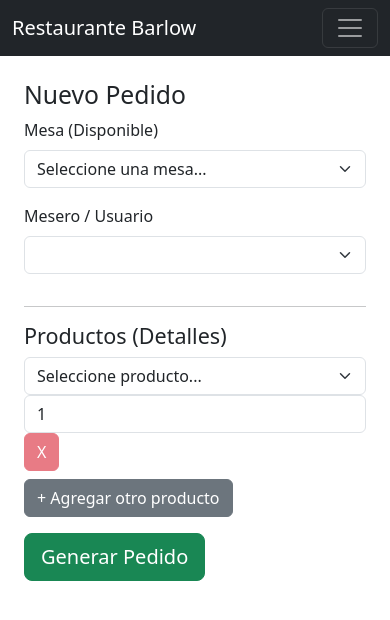
After one commit to JhZair/BarlowPOS, a Flask app: page /pedidos/nuevo in a window 390 px wide. The commit adds this page. Shown: the top 620 px of the page. Run offline with Flask 3, Linux system fonts and the light colour scheme; data that the repository does not hold is empty.

Commit message:
modulo para modificar 3 a mas entidades, osea pedidos

```diff
--- a/src/__init__.py
+++ b/src/__init__.py
@@ -14,11 +14,13 @@ def create_app():
     from .routes import productos
     from .routes import reportes
     from .routes import productos
+    from .routes import pedidos
 
     app.register_blueprint(home.bp)
     app.register_blueprint(usuarios.bp)
     app.register_blueprint(productos.bp)
     app.register_blueprint(reportes.bp)
+    app.register_blueprint(pedidos.bp)
 
     @app.route('/prueba-db')
     def prueba_db():
--- /dev/null
+++ b/src/routes/pedidos.py
@@ -0,0 +1,190 @@
+from flask import Blueprint, render_template, request, redirect, url_for, flash
+from src.database import get_db_connection
+
+bp = Blueprint('pedidos', __name__, url_prefix='/pedidos')
+
+# 1. VISUALIZAR LISTA DE PEDIDOS (Lectura de 3 tablas: Pedidos + Usuarios + Mesas)
+@bp.route('/')
+def index():
+    conn = get_db_connection()
+    cursor = conn.cursor(dictionary=True)
+
+    # Hacemos JOIN para mostrar nombres en lugar de IDs
+    query = """
+        SELECT p.id_pedido, p.fecha, p.total,
+               u.nombre AS nombre_mesero,
+               m.numero AS numero_mesa,
+               m.estado AS estado_mesa
+        FROM pedidos p
+        JOIN usuarios u ON p.id_usuario = u.id_usuario
+        JOIN mesas m ON p.id_mesa = m.id_mesa
+        ORDER BY p.fecha DESC
+    """
+    cursor.execute(query)
+    pedidos = cursor.fetchall()
+
+    conn.close()
+    return render_template('pedidos/index.html', pedidos=pedidos)
+
+# 2. VISUALIZAR DETALLE DE UN PEDIDO (Lectura de: Detalles + Productos)
+@bp.route('/<int:id>')
+def ver_detalle(id):
+    conn = get_db_connection()
+    cursor = conn.cursor(dictionary=True)
+
+    # Obtener cabecera
+    cursor.execute("""
+        SELECT p.*, u.nombre as mesero, m.numero as mesa
+        FROM pedidos p
+        JOIN usuarios u ON p.id_usuario = u.id_usuario
+        JOIN mesas m ON p.id_mesa = m.id_mesa
+        WHERE p.id_pedido = %s
+    """, (id,))
+    pedido = cursor.fetchone()
+
+    # Obtener los productos (JOIN con productos para saber el nombre)
+    cursor.execute("""
+        SELECT d.*, pr.nombre
+        FROM detalles_de_ventas d
+        JOIN productos pr ON d.id_producto = pr.id_producto
+        WHERE d.id_pedido = %s
+    """, (id,))
+    detalles = cursor.fetchall()
+
+    conn.close()
+
+    if pedido is None:
+        flash('Pedido no encontrado', 'danger')
+        return redirect(url_for('pedidos.index'))
+
+    return render_template('pedidos/detalle.html', pedido=pedido, detalles=detalles)
+
+
+@bp.route('/nuevo', methods=['GET', 'POST'])
+def nuevo_pedido():
+    conn = get_db_connection()
+    cursor = conn.cursor(dictionary=True)
+
+    # Variable para controlar si redirigimos o mostramos el html
+    pedido_creado = False
+
+    if request.method == 'POST':
+        # Datos del formulario
+        id_mesa = request.form['id_mesa']
+        id_usuario = request.form['id_usuario']
+
+        productos_ids = request.form.getlist('productos[]')
+        cantidades = request.form.getlist('cantidades[]')
+
+        try:
+            conn.start_transaction()
+
+            # 1. Crear cabecera
+            cursor.execute(
+                "INSERT INTO pedidos (total, id_usuario, id_mesa, fecha) VALUES (%s, %s, %s, NOW())",
+                (0, id_usuario, id_mesa)
+            )
+            id_nuevo_pedido = cursor.lastrowid
+
+            total_acumulado = 0
+
+            # 2. Insertar detalles
+            for i in range(len(productos_ids)):
+                pid = productos_ids[i]
+                cant = int(cantidades[i])
+
+                if cant > 0:
+                    cursor.execute("SELECT precio_base FROM productos WHERE id_producto = %s", (pid,))
+                    producto = cursor.fetchone()
+
+                    if producto: # Validación extra por seguridad
+                        precio = producto['precio_base']
+                        subtotal = precio * cant
+                        total_acumulado += subtotal
+
+                        cursor.execute("""
+                            INSERT INTO detalles_de_ventas (id_pedido, id_producto, cantidad, precio_unitario)
+                            VALUES (%s, %s, %s, %s)
+                        """, (id_nuevo_pedido, pid, cant, precio))
+
+            # Actualizar total
+            cursor.execute("UPDATE pedidos SET total = %s WHERE id_pedido = %s", (total_acumulado, id_nuevo_pedido))
+
+            # 3. Bloquear mesa
+            cursor.execute("UPDATE mesas SET estado = 'ocupada' WHERE id_mesa = %s", (id_mesa,))
+
+            conn.commit()
+            flash('Pedido creado exitosamente', 'success')
+            pedido_creado = True # Marcamos éxito
+
+        except Exception as e:
+            conn.rollback()
+            flash(f'Error al crear el pedido: {e}', 'danger')
+            # NO CERRAMOS AQUI, dejamos que el código fluya para recargar el formulario
+
+    # Si se creó con éxito, cerramos y redirigimos
+    if pedido_creado:
+        cursor.close()
+        conn.close()
+        return redirect(url_for('home.index'))
+
+    # --- SI LLEGAMOS AQUI ES PORQUE ES UN GET O EL POST FALLÓ ---
+    # Necesitamos la conexión abierta para cargar las listas nuevamente
+
+    try:
+        # Cargar datos para el formulario
+        cursor.execute("SELECT * FROM mesas WHERE estado = 'disponible'")
+        mesas_disponibles = cursor.fetchall()
+
+        cursor.execute("SELECT * FROM usuarios WHERE acceso = 'activo'")
+        usuarios = cursor.fetchall()
+
+        cursor.execute("SELECT * FROM productos")
+        productos = cursor.fetchall()
+
+        return render_template('pedidos/crear.html', mesas=mesas_disponibles, usuarios=usuarios, productos=productos)
+
+    finally:
+        # Aquí sí cerramos definitivamente pase lo que pase al renderizar
+        cursor.close()
+        conn.close()
+
+
+@bp.route('/eliminar/<int:id>', methods=['POST'])
+def eliminar_pedido(id):
+    conn = get_db_connection()
+    cursor = conn.cursor(dictionary=True)
+
+    try:
+        conn.start_transaction()
+
+        # 1. Averiguar qué mesa estaba ocupando este pedido antes de borrarlo
+        cursor.execute("SELECT id_mesa FROM pedidos WHERE id_pedido = %s", (id,))
+        pedido = cursor.fetchone()
+
+        if not pedido:
+            flash('El pedido no existe.', 'warning')
+            return redirect(url_for('pedidos.index'))
+
+        id_mesa = pedido['id_mesa']
+
+        # 2. Borrar el pedido
+        # Gracias al ON DELETE CASCADE en tu CREATE TABLE,
+        # esto también borra los 'detalles_de_ventas' automáticamente.
+        cursor.execute("DELETE FROM pedidos WHERE id_pedido = %s", (id,))
+
+        # 3. Liberar la mesa (ponerla en 'disponible')
+        # Solo lo hacemos si la mesa estaba 'ocupada' para evitar inconsistencias
+        cursor.execute("UPDATE mesas SET estado = 'disponible' WHERE id_mesa = %s", (id_mesa,))
+
+        conn.commit()
+        flash('Pedido eliminado y mesa liberada correctamente.', 'success')
+
+    except Exception as e:
+        conn.rollback()
+        flash(f'Error al eliminar el pedido: {e}', 'danger')
+    finally:
+        cursor.close()
+        conn.close()
+
+    return redirect(url_for('pedidos.index'))
--- a/src/templates/base.html
+++ b/src/templates/base.html
@@ -27,14 +27,28 @@
                         <a class="nav-link" href="{{ url_for('reportes.ventas') }}">Reportes</a>
                     </li>
 
-                    <li class="nav-item"><a class="nav-link disabled" href="#">Pedidos (Pronto)</a></li>
+                    <li class="nav-item">
+                        <a class="nav-link" href="{{ url_for('pedidos.index') }}">Pedidos</a>
+                    </li>
                 </ul>
             </div>
         </div>
     </nav>
 
     <div class="container">
-        {% block content %}{% endblock %}
+        {% with messages = get_flashed_messages(with_categories=true) %}
+            {% if messages %}
+                {% for category, message in messages %}
+                    <div class="alert alert-{{ category }} alert-dismissible fade show" role="alert">
+                        {{ message }}
+                        <button type="button" class="btn-close" data-bs-dismiss="alert" aria-label="Close"></button>
+                    </div>
+                {% endfor %}
+            {% endif %}
+        {% endwith %}
+
+        {% block content %}
+        {% endblock %}
     </div>
 
     <script src="https://cdn.jsdelivr.net/npm/bootstrap@5.3.0/dist/js/bootstrap.bundle.min.js"></script>
--- /dev/null
+++ b/src/templates/pedidos/crear.html
@@ -0,0 +1,75 @@
+{% extends 'base.html' %}
+
+{% block content %}
+<div class="container mt-4">
+    <h2>Nuevo Pedido</h2>
+    <form action="{{ url_for('pedidos.nuevo_pedido') }}" method="POST">
+
+        <div class="row">
+            <div class="col-md-6 mb-3">
+                <label class="form-label">Mesa (Disponible)</label>
+                <select name="id_mesa" class="form-select" required>
+                    <option value="" selected disabled>Seleccione una mesa...</option>
+                    {% for mesa in mesas %}
+                    <option value="{{ mesa.id_mesa }}">Mesa {{ mesa.numero }} - {{ mesa.estado }}</option>
+                    {% endfor %}
+                </select>
+            </div>
+
+            <div class="col-md-6 mb-3">
+                <label class="form-label">Mesero / Usuario</label>
+                <select name="id_usuario" class="form-select" required>
+                    {% for usuario in usuarios %}
+                    <option value="{{ usuario.id_usuario }}">{{ usuario.nombre }} ({{ usuario.id_rol }})</option>
+                    {% endfor %}
+                </select>
+            </div>
+        </div>
+
+        <hr>
+        <h4>Productos (Detalles)</h4>
+
+        <div id="productos-container">
+            <div class="row mb-2 producto-row">
+                <div class="col-md-6">
+                    <select name="productos[]" class="form-select" required>
+                        <option value="" disabled selected>Seleccione producto...</option>
+                        {% for prod in productos %}
+                        <option value="{{ prod.id_producto }}">{{ prod.nombre }} - S/ {{ prod.precio_base }}</option>
+                        {% endfor %}
+                    </select>
+                </div>
+                <div class="col-md-4">
+                    <input type="number" name="cantidades[]" class="form-control" placeholder="Cantidad" min="1" value="1" required>
+                </div>
+                <div class="col-md-2">
+                    <button type="button" class="btn btn-danger btn-remove" disabled>X</button>
+                </div>
+            </div>
+        </div>
+
+        <button type="button" class="btn btn-secondary mb-3" onclick="agregarProducto()">+ Agregar otro producto</button>
+        <br>
+        <button type="submit" class="btn btn-success btn-lg">Generar Pedido</button>
+    </form>
+</div>
+
+<script>
+    function agregarProducto() {
+        const container = document.getElementById('productos-container');
+        const original = container.querySelector('.producto-row');
+        const clone = original.cloneNode(true);
+
+        // Limpiar valores
+        clone.querySelector('input').value = 1;
+        clone.querySelector('select').value = "";
+
+        // Activar botón de eliminar
+        const btnRemove = clone.querySelector('.btn-remove');
+        btnRemove.disabled = false;
+        btnRemove.onclick = function() { clone.remove(); };
+
+        container.appendChild(clone);
+    }
+</script>
+{% endblock %}
```
Also changed, not shown: barlowPOS.sql (+37 -1 lines), src/templates/pedidos/detalle.html (added, +49 -0 lines), src/templates/pedidos/index.html (added, +56 -0 lines), src/routes/clasificaciones.py (added).
